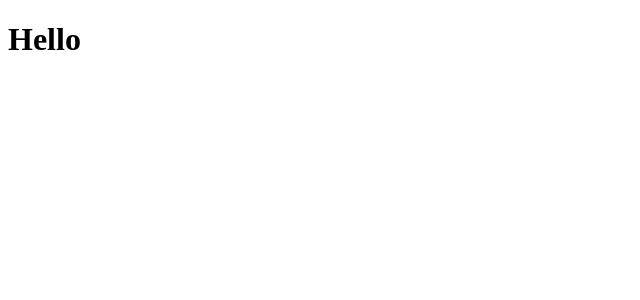
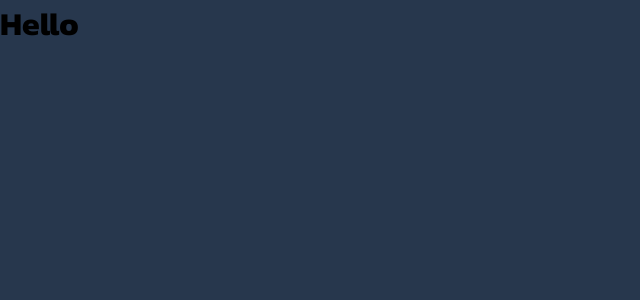
Before and after one commit to urosrelic/swift-note, a React (Vite) app: page / in a window 1280 px wide. Shown: the top 300 px of the page, without its empty margins (0-640 px from the left). Built offline with nearby package versions, Linux system fonts and the light colour scheme.

Commit message:
feat: define global styling and variables

```diff
--- /dev/null
+++ b/src/index.css
@@ -0,0 +1,18 @@
+@import url('https://fonts.googleapis.com/css2?family=Kanit:ital,wght@0,100;0,200;0,300;0,400;0,500;0,600;0,700;0,800;0,900;1,100;1,200;1,300;1,400;1,500;1,600;1,700;1,800;1,900&display=swap');
+
+:root {
+  --primary-color: #27374d;
+  --secondary-color: #dde6ed;
+  --tertiary-color: #526d82;
+}
+
+* {
+  font-family: 'Kanit', sans-serif;
+  padding: 0;
+  margin: 0;
+  box-sizing: border-box;
+}
+
+body {
+  background-color: var(--primary-color);
+}
--- a/src/main.tsx
+++ b/src/main.tsx
@@ -1,6 +1,7 @@
 import React from 'react';
 import ReactDOM from 'react-dom/client';
 import App from './App.tsx';
+import './index.css';
 
 ReactDOM.createRoot(document.getElementById('root')!).render(
   <React.StrictMode>
```
